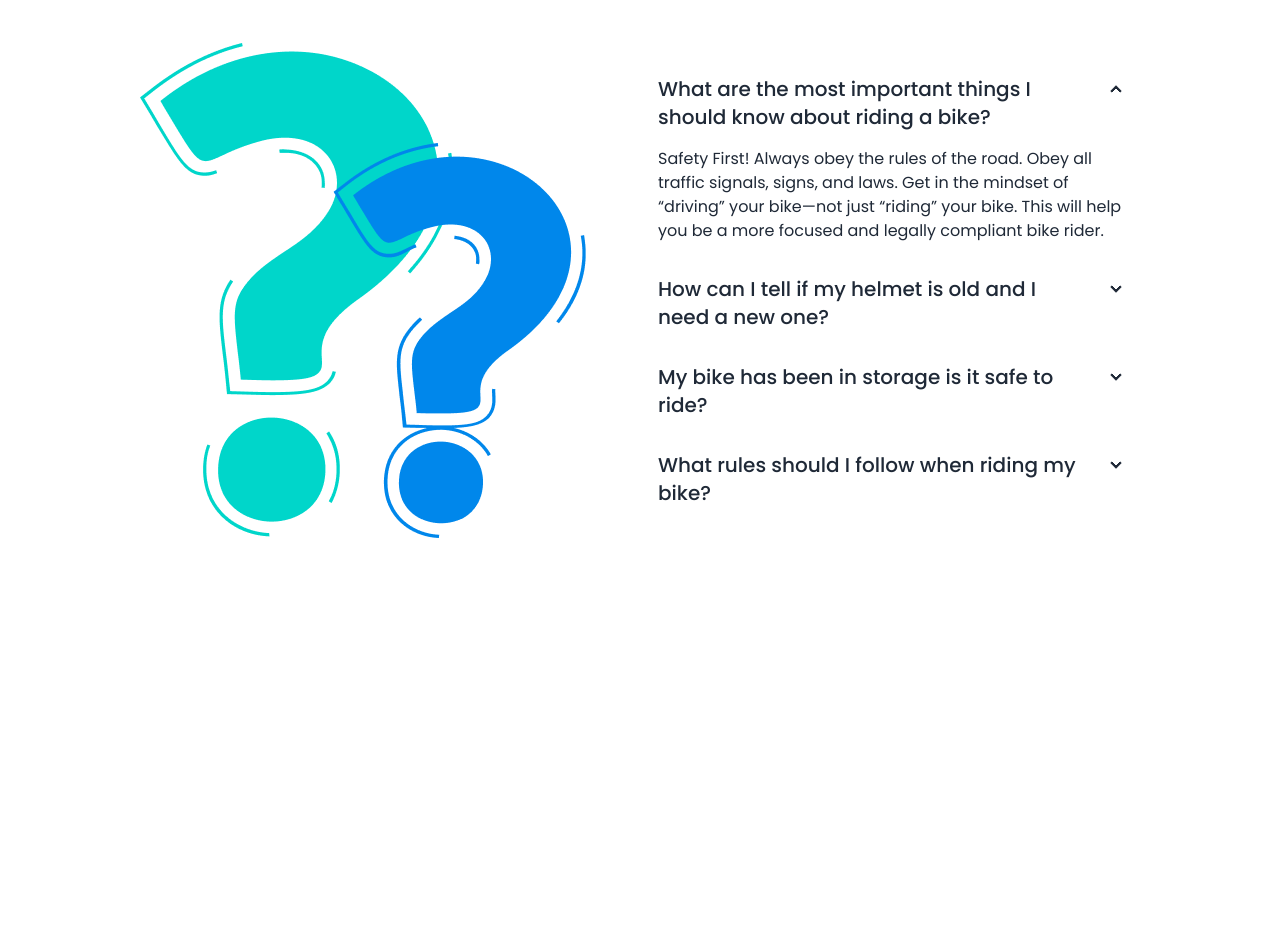
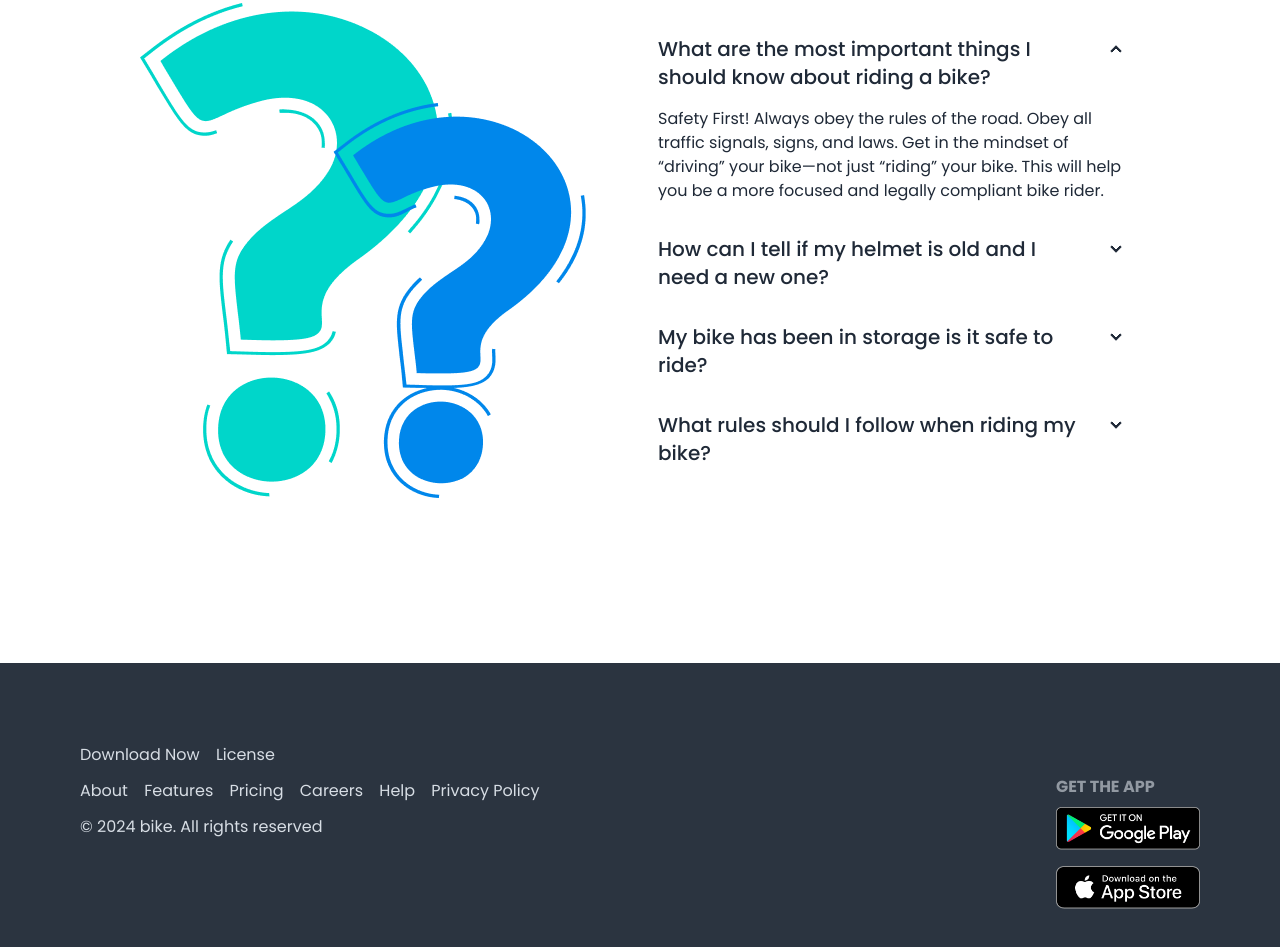
Before and after one commit to Tamim239/biker-zone, a plain HTML site: page index.html in a window 1280 px wide. Shown: the part 2151-3098 px from the top of the page. Before the commit the page ends 2894 px from the top, so only its background shows below. Drawn offline with nearby package versions, Linux system fonts and the light colour scheme.

Commit message:
added footer section

```diff
--- a/index.html
+++ b/index.html
@@ -38,7 +38,7 @@
 </style>
 </head>
 
-<body class="font-poppins">
+<body class="font-poppins scroll-smooth">
     <header class="md:container md:mx-auto">
         <div class="navbar bg-base-100">
             <div class="navbar-start">
@@ -161,7 +161,7 @@
 
         </section>
         <!-- latest bike  -->
-        <section>
+        <section class=" max-md:my-10">
             <h2 class="text-5xl font-semibold text-center py-4 md:py-16">Latest Bike</h2>
             <div class="grid gap-5 grid-cols-1 md:grid-cols-2 lg:grid-cols-3 my-5">
                 <!-- latest 1 -->
@@ -201,7 +201,7 @@
             </div>
         </section>
         <!-- Happy Clients says section -->
-        <section>
+        <section class=" max-md:my-10">
             <h2 class="text-5xl font-semibold text-center py-4 md:py-16">Happy <span class="text-bike-primary">Clients Says</span></h2>
             <div class="grid gap-10 grid-cols-1 md:grid-cols-2 lg:grid-cols-3">
                 <!-- person 1 -->
@@ -278,7 +278,7 @@
 
         </section>
         <!-- faq section -->
-        <section class="py-3 mx-3 md:px-28 md:my-10">
+        <section class="py-3 mx-3 md:px-28 max-md:my-10">
             <h2 class="text-5xl font-semibold text-center py-4 md:py-16">Frequently Asked <span>Questions</span></h2>
             <div class="hero min-h-screen ">
                 <div class="hero-content flex-col gap-14 lg:flex-row">
@@ -329,9 +329,32 @@
         </section>
 
     </main>
-    <footer>
+    <footer class="flex flex-col md:flex-row md:justify-between p-6 md:p-20 bg-neutral text-neutral-content space-y-8">
+        <aside class="space-y-3">
+            <div class="space-x-3">
+                <a href="">Download Now</a>
+                <a href="">License</a>
+            </div>
+            <div class="space-x-3">
+                <a href="">About</a>
+                <a href="">Features</a>
+                <a href="">Pricing</a>
+                <a href="">Careers</a>
+                <a href="">Help</a>
+                <a href="">Privacy Policy</a>
+            </div>
 
-    </footer>
+          <p class="max-md:hidden md:block">© 2024 bike. All rights reserved</p>
+        </aside>
+        <nav>
+          <header class="footer-title">Get the App</header>
+          <div class="grid grid-col-1 gap-4">
+            <a class="w-36"><img src="images/others/android.png" alt=""></a>
+            <a class="w-36"><img src="images/others/ios.png" alt=""></a>
+          </div>
+        </nav>
+        <p class="text-center md:hidden">© 2024 bike. All rights reserved</p>
+      </footer>
 
 </body>
 
```
